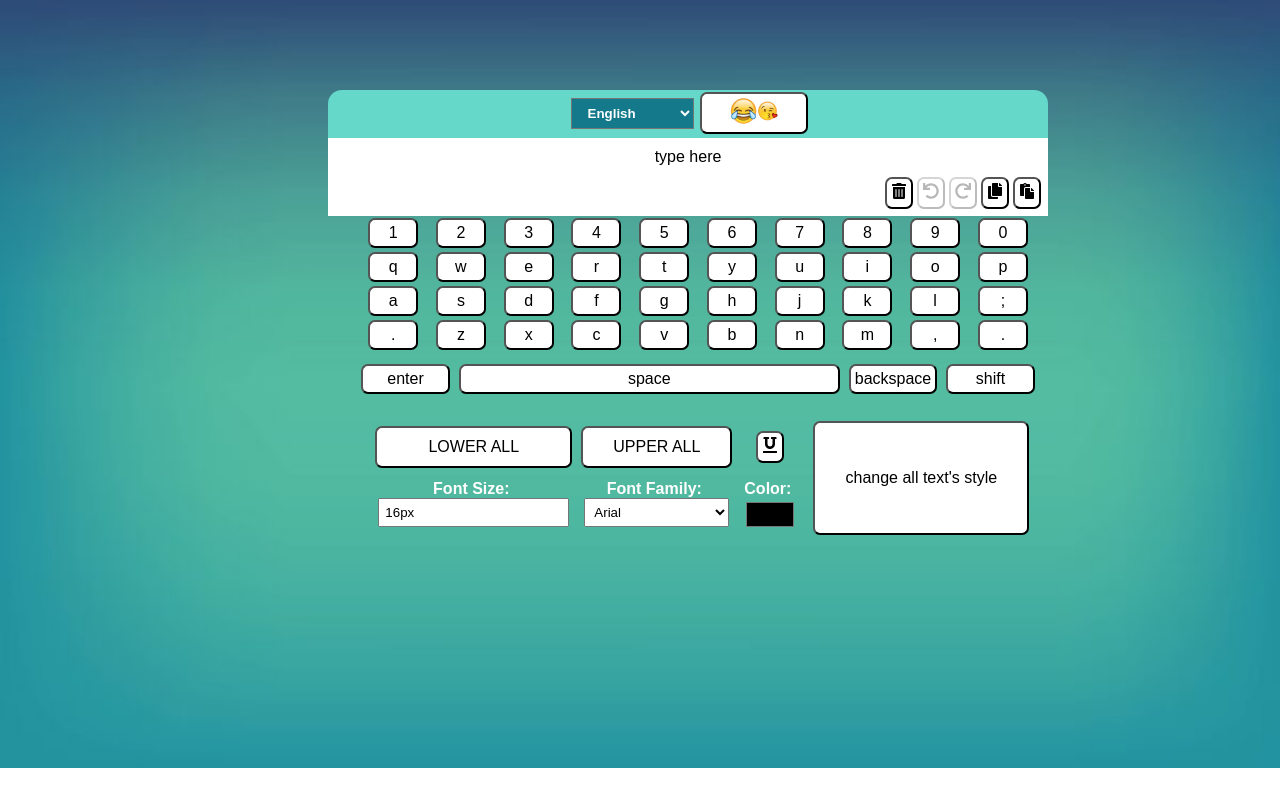
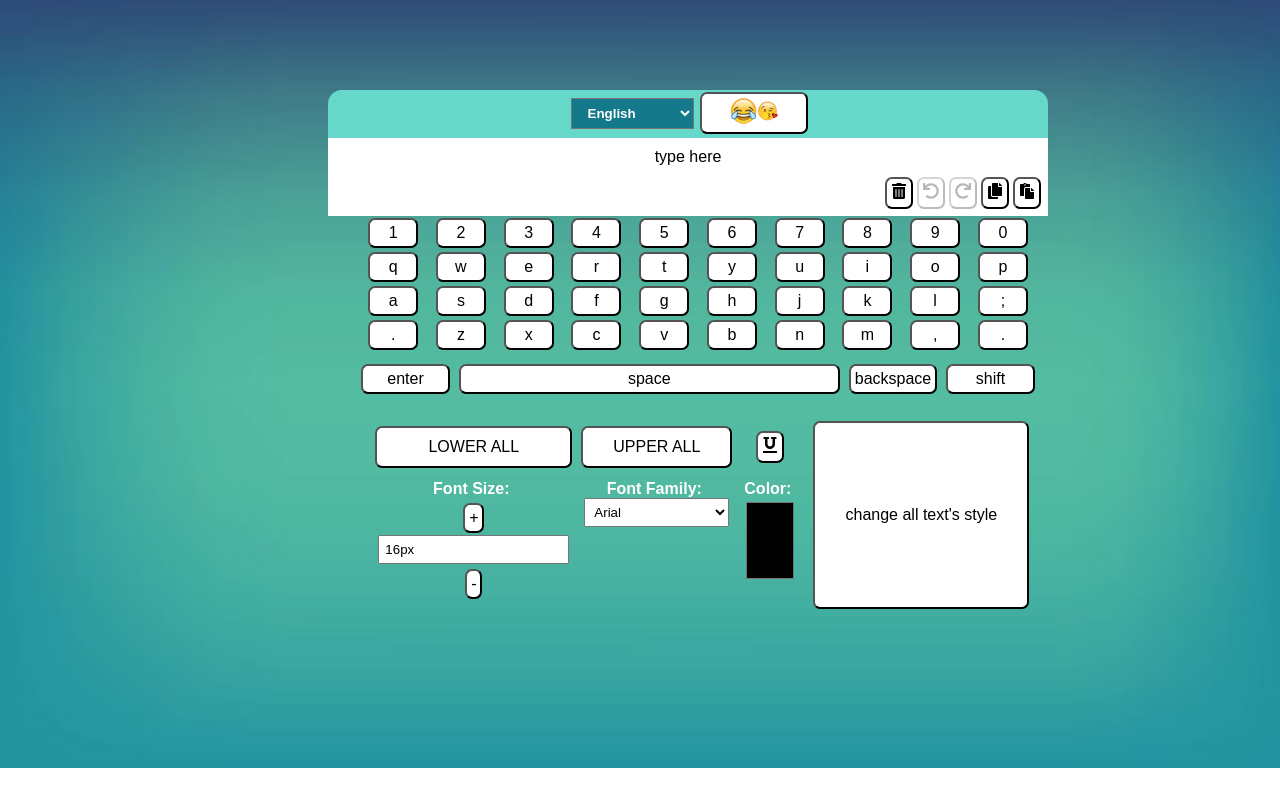
Before and after one commit to chavi362/virtual-keyboard, a React (Vite) app: page / in a window 1280 px wide. Built offline with nearby package versions, Linux system fonts and the light colour scheme.

Commit message:
Added incrementor for Font size

```diff
--- a/src/Components/StyleSelector.jsx
+++ b/src/Components/StyleSelector.jsx
@@ -1,4 +1,4 @@
-import { useState } from 'react';
+import React, { useState } from 'react';
 import styled from 'styled-components';
 import { FaUnderline } from 'react-icons/fa';
 import './KeyBoardStylee.css';
@@ -9,100 +9,75 @@ const FontOption = styled.option`
 `;
 
 function StyleSelector(props) {
-    const changeAllStyleRef = useRef(false)
+  const changeAllStyleRef = useRef(false);
   const { changeAllTextStyle, currentStyle, onSelectStyle, upperAll, lowerAll } = props;
 
   const handleToggleChangeAllStyle = () => {
     changeAllStyleRef.current = !changeAllStyleRef.current;
-    }
+  };
 
   const handleColorChange = (newColor) => {
-        if (changeAllStyleRef.current)
-        {
-            let styleToChange={
+    const styleToChange = {
       ...currentStyle,
       color: newColor,
-            }
+    };
+    changeStyle(styleToChange);
+  };
+
+  const changeStyle = (styleToChange) => {
+    if (changeAllStyleRef.current) {
       changeAllTextStyle(styleToChange);
-        }
-        else{
-            onSelectStyle({
-                ...currentStyle,
-                color: newColor,
-            });
+    } else {
+      onSelectStyle(styleToChange);
     }
   };
 
-    const handleFontSizeChange = (newFontSize) => {
-        if (changeAllStyleRef.current)
-        {
-            let styleToChange={
+  const handleFontSizeChange = (increment) => {
+    const newFontSize = Math.max(1, parseInt(currentStyle.fontSize, 10) + increment);
+    const styleToChange = {
       ...currentStyle,
-                fontSize: newFontSize,
-            }
-            changeAllTextStyle(styleToChange);
-        }
-        else{
-            onSelectStyle({
-                ...currentStyle,
-                fontSize: newFontSize,
-            });
-        }
+      fontSize: `${newFontSize}px`,
+    };
+    changeStyle(styleToChange);
   };
 
   const handleFontFamilyChange = (newFontFamily) => {
-        if (changeAllStyleRef.current)
-        {
-            let styleToChange={
+    const styleToChange = {
       ...currentStyle,
       fontFamily: newFontFamily,
-            }
-            changeAllTextStyle(styleToChange);
-        }
-        else{
-            onSelectStyle({
-                ...currentStyle,
-                fontFamily: newFontFamily,
-            });
-        }
+    };
+    changeStyle(styleToChange);
   };
 
   const handleTextDecorationChange = () => {
-        if (changeAllStyleRef.current)
-        {
-            let styleToChange={
+    const styleToChange = {
       ...currentStyle,
-                textDecoration: currentStyle.textDecoration === 'none' ? 'underline' : 'none'
-            }
-            changeAllTextStyle(styleToChange);
-        }
-        else{
-            onSelectStyle({
-                ...currentStyle,
-                textDecoration: currentStyle.textDecoration === 'none' ? 'underline' : 'none'
-            });
-        }
+      textDecoration: currentStyle.textDecoration === 'none' ? 'underline' : 'none',
     };
-
-
+    changeStyle(styleToChange);
+  };
 
   return (
     <>
       <div className="style-selector-container">
-            <button  onClick={lowerAll}>LOWER ALL</button>
+        <button onClick={lowerAll}>LOWER ALL</button>
         <button onClick={upperAll}>UPPER ALL</button>
 
         <div>
-                <button  onClick={handleTextDecorationChange} className={`${currentStyle.textDecoration==='underline' ? 'active' : ''}`} >
+          <button onClick={handleTextDecorationChange} className={`${currentStyle.textDecoration === 'underline' ? 'active' : ''}`}>
             <FaUnderline />
           </button>
         </div>
 
-
         <div>
           <label>Font Size:</label>
-                <input type="input" value={currentStyle.fontSize} onChange={(e) => handleFontSizeChange(e.target.value)} />
+          <div>
+          <button onClick={() => handleFontSizeChange(1)}>+</button>
+          <input type="text" value={currentStyle.fontSize} onChange={() => {}} />
+            <button onClick={() => handleFontSizeChange(-1)}>-</button>
           </div>
+        </div>
+
         <div>
           <label>Font Family:</label>
           <select value={currentStyle.fontFamily} onChange={(e) => handleFontFamilyChange(e.target.value)}>
@@ -118,15 +93,16 @@ function StyleSelector(props) {
             <FontOption fontFamily="Lucida Console">Lucida Console</FontOption>
           </select>
         </div>
+
         <div>
           <label>Color:</label>
-                {/* <input type="color" id="colorInput" value={currentStyle.color} onChange={(e) => handleColorChange(e.target.value)} /> */}
           <input type="color" id="colorInput" value="#000000" onChange={(e) => handleColorChange(e.target.value)} />
-
+        </div>
       </div>
 
-        </div>
-        <button onClick={handleToggleChangeAllStyle} className={`${ changeAllStyleRef.current ? 'active' : ''}`}>change all text's style</button>
+      <button onClick={handleToggleChangeAllStyle} className={`${changeAllStyleRef.current ? 'active' : ''}`}>
+        change all text's style
+      </button>
     </>
   );
 }
```
Lines whose indentation alone changed are shown as unchanged.
